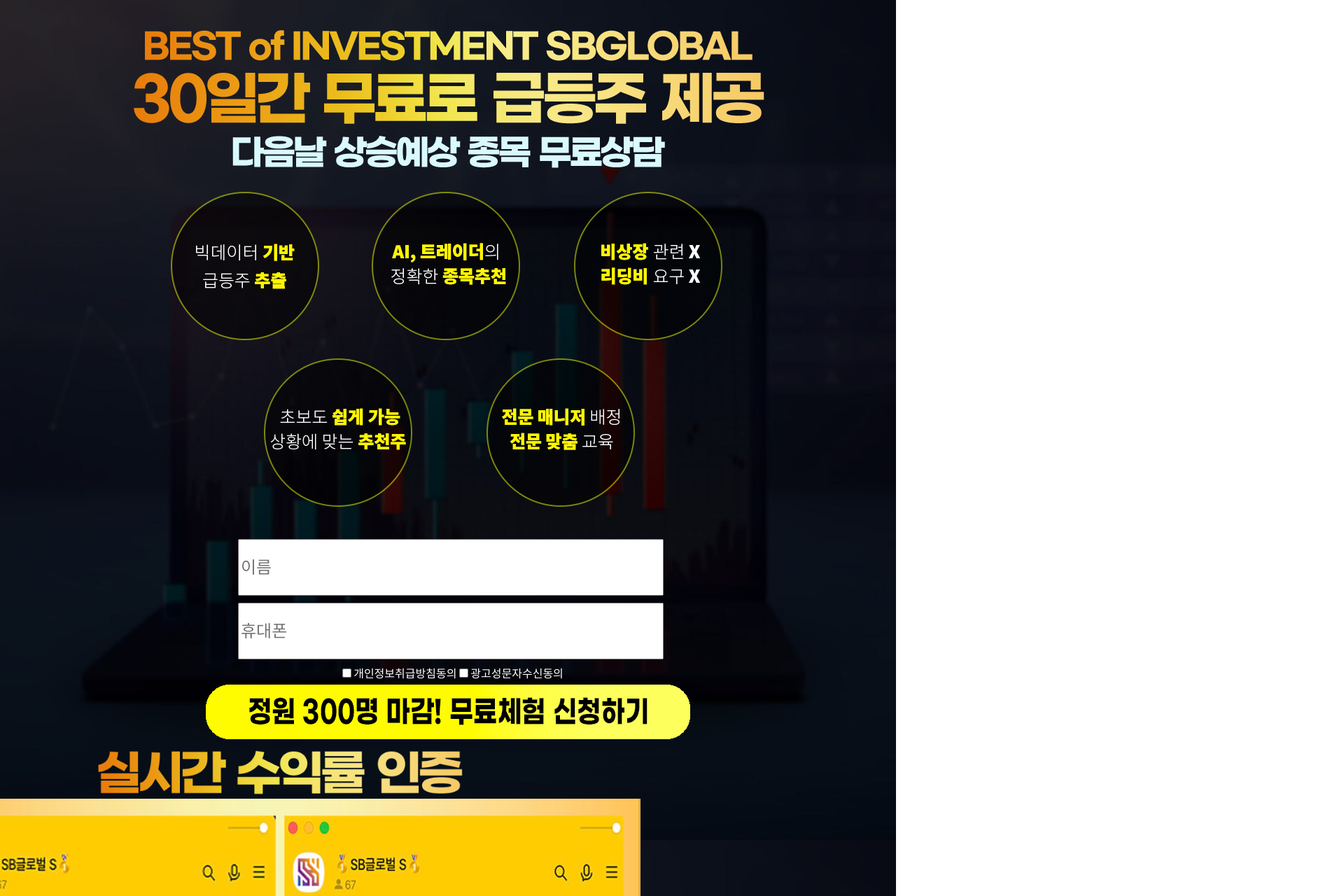
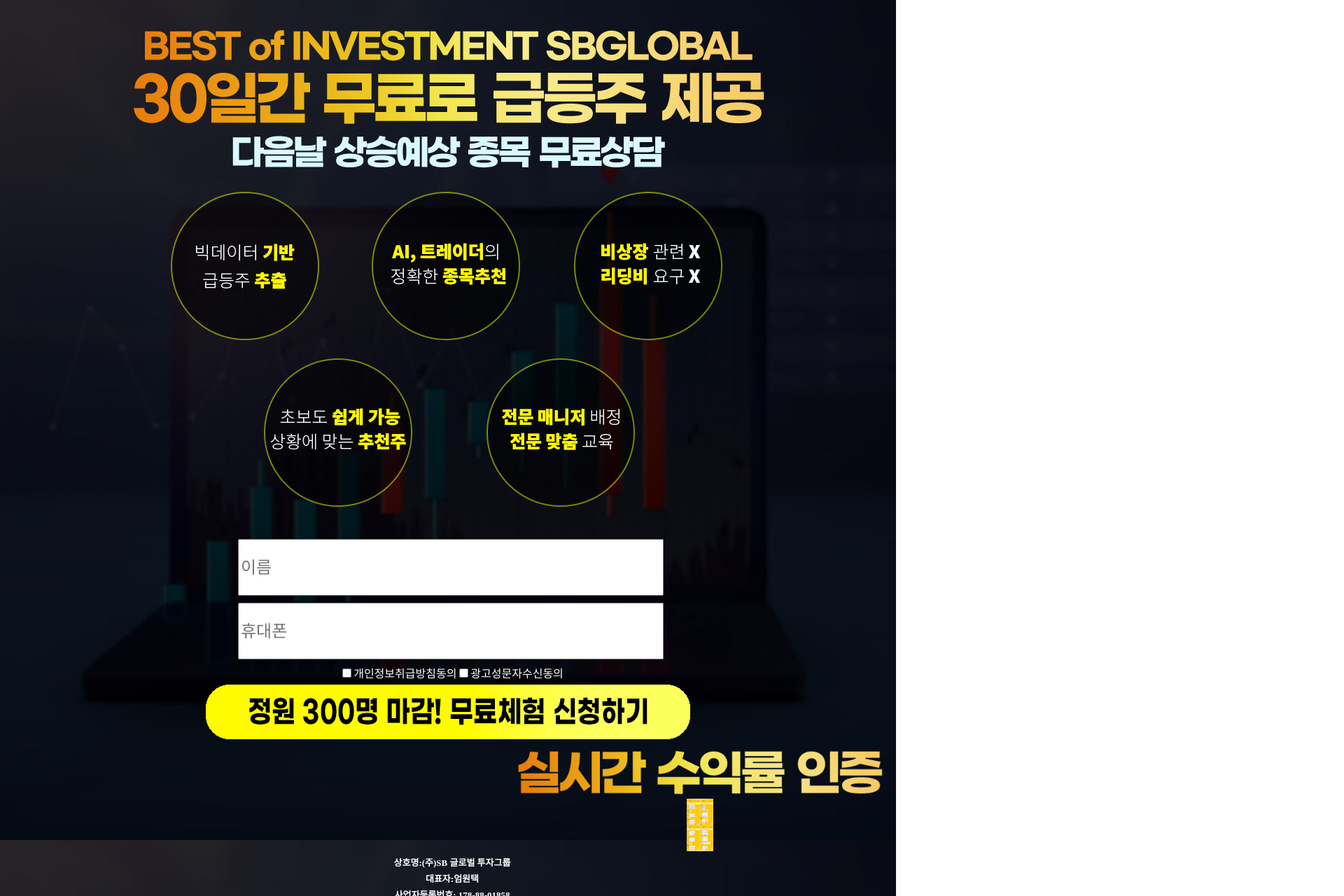
Before and after one commit to euntti/newstest, a React (Create React App) app: page / in a window 1280 px wide. Shown: the top 1280 px of the page at 70% size, 1920 px wide, since content can reach past the window. Built offline with nearby package versions, Linux system fonts and the light colour scheme; no server answers.

Commit message:
수치변경

```diff
--- a/src/App.css
+++ b/src/App.css
@@ -199,14 +199,14 @@ table {
   display: flex;
   height: 75px;
   justify-content: center;
-  width: 800px;
+  width: 2000px;
 
 }
 .profit1 {
   display: flex;
-  height: 2000px;
+  height: 75px;
   justify-content: center;
-  width: 800px;
+  width: 2000px;
 
 }
 
```
